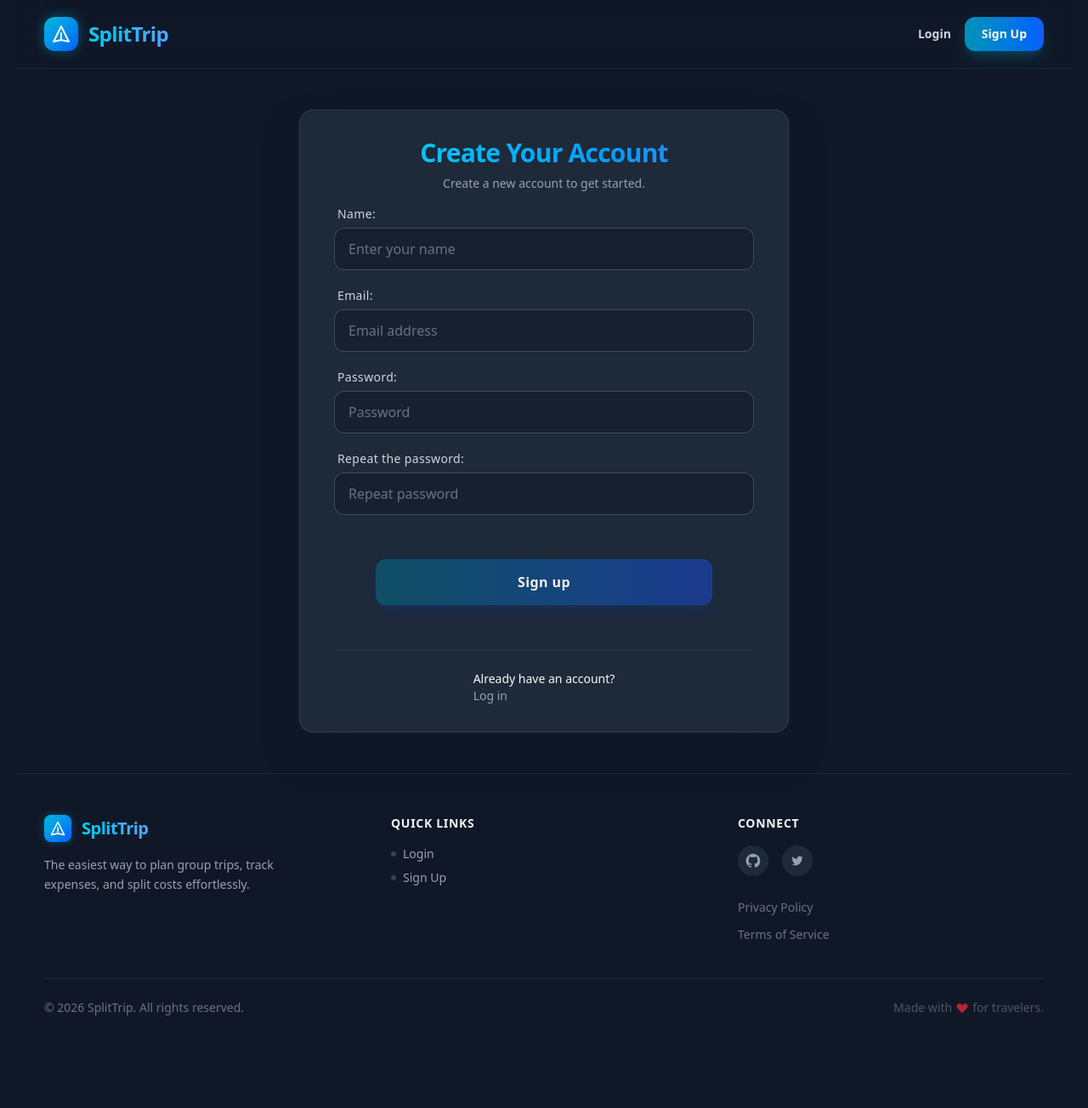
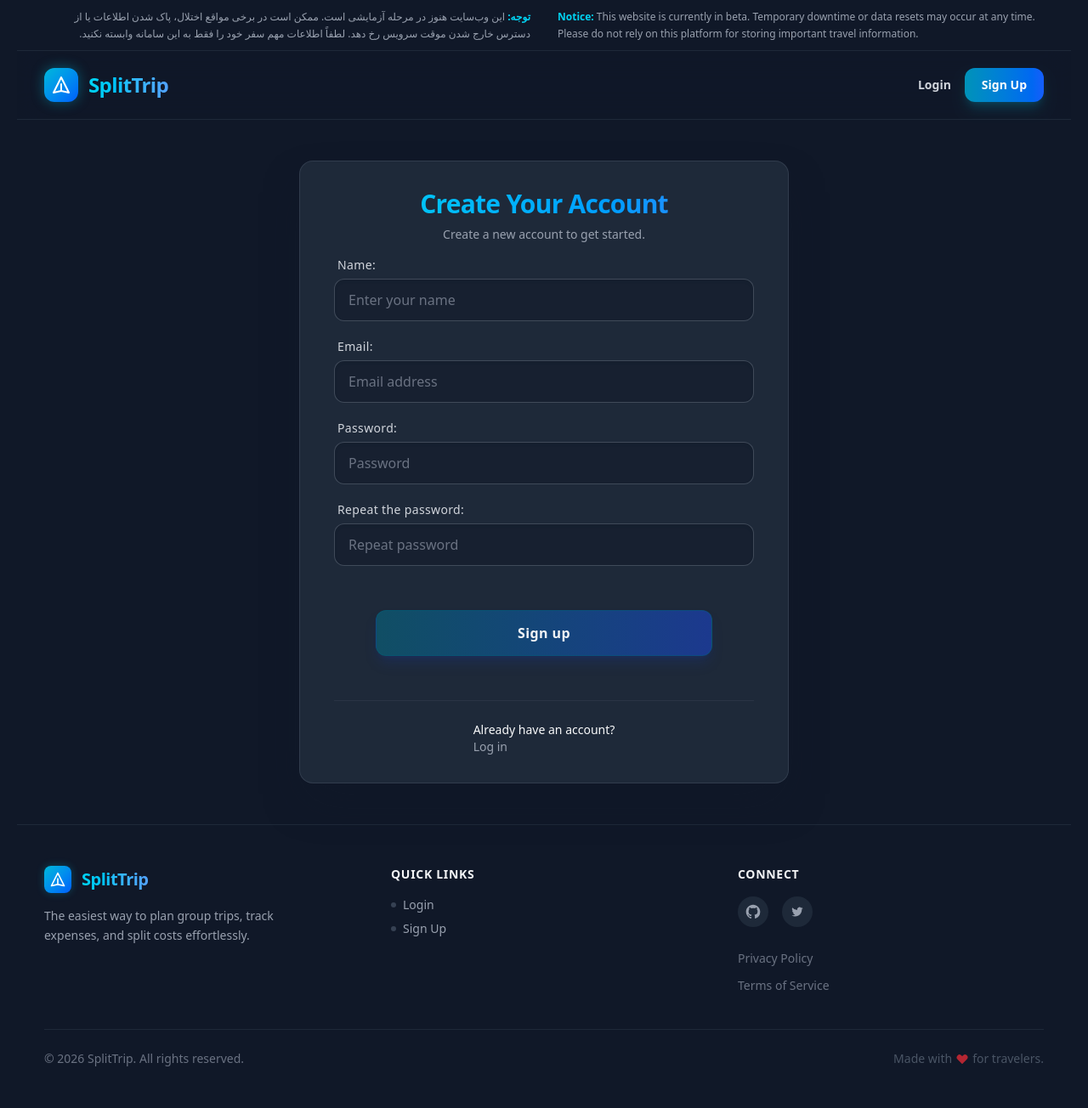
Before and after one commit to hassan-ahmadi-jo/split-trip, a Django app: page /accounts/sign-up/ in a window 1280 px wide. Shown: the whole page at 85% size. Before the commit the page ends 1195 px from the top, so only its background shows below. Run offline with Django 5.2, Linux system fonts and the light colour scheme.

Commit message:
feat(templates): add beta notice banner to base.html

```diff
--- a/static/css/main_style.css
+++ b/static/css/main_style.css
@@ -16,10 +16,15 @@
     --color-orange-300: oklch(83.7% 0.128 66.29);
     --color-orange-400: oklch(75% 0.183 55.934);
     --color-orange-500: oklch(70.5% 0.213 47.604);
+    --color-amber-100: oklch(96.2% 0.059 95.617);
+    --color-amber-200: oklch(92.4% 0.12 95.746);
     --color-amber-400: oklch(82.8% 0.189 84.429);
     --color-amber-500: oklch(76.9% 0.188 70.08);
+    --color-amber-600: oklch(66.6% 0.179 58.318);
     --color-amber-700: oklch(55.5% 0.163 48.998);
+    --color-amber-800: oklch(47.3% 0.137 46.201);
     --color-amber-900: oklch(41.4% 0.112 45.904);
+    --color-amber-950: oklch(27.9% 0.077 45.635);
     --color-green-400: oklch(79.2% 0.209 151.711);
     --color-green-500: oklch(72.3% 0.219 149.579);
     --color-emerald-400: oklch(76.5% 0.177 163.223);
@@ -63,6 +68,7 @@
     --container-xl: 36rem;
     --container-2xl: 42rem;
     --container-6xl: 72rem;
+    --container-7xl: 80rem;
     --text-xs: 0.75rem;
     --text-xs--line-height: calc(1 / 0.75);
     --text-sm: 0.875rem;
@@ -98,8 +104,6 @@
     --radius-xl: 0.75rem;
     --radius-2xl: 1rem;
     --radius-3xl: 1.5rem;
-    --ease-out: cubic-bezier(0, 0, 0.2, 1);
-    --ease-in-out: cubic-bezier(0.4, 0, 0.2, 1);
     --animate-ping: ping 1s cubic-bezier(0, 0, 0.2, 1) infinite;
     --animate-pulse: pulse 2s cubic-bezier(0.4, 0, 0.6, 1) infinite;
     --blur-sm: 8px;
@@ -712,6 +713,9 @@
   }
   .max-w-6xl {
     max-width: var(--container-6xl);
+  }
+  .max-w-7xl {
+    max-width: var(--container-7xl);
   }
   .max-w-\[1680px\] {
     max-width: 1680px;
@@ -1729,6 +1763,9 @@
   .text-\[10px\] {
     font-size: 10px;
   }
+  .text-\[11px\] {
+    font-size: 11px;
+  }
   .leading-none {
     --tw-leading: 1;
     line-height: 1;
@@ -2637,6 +2683,18 @@
       line-height: var(--tw-leading, var(--text-base--line-height));
     }
   }
+  .sm\:text-sm {
+    @media (width >= 40rem) {
+      font-size: var(--text-sm);
+      line-height: var(--tw-leading, var(--text-sm--line-height));
+    }
+  }
+  .sm\:text-xs {
+    @media (width >= 40rem) {
+      font-size: var(--text-xs);
+      line-height: var(--tw-leading, var(--text-xs--line-height));
+    }
+  }
   .md\:col-span-2 {
     @media (width >= 48rem) {
       grid-column: span 2 / span 2;
--- a/templates/base.html
+++ b/templates/base.html
@@ -14,6 +14,28 @@
   </head>
 
   <body class="bg-gray-900 max-w-[1680px] m-auto relative text-gray-50 px-5 min-h-screen flex flex-col">
+    <!-- Beta Notice Banner -->
+    <div class="bg-gray-900 text-gray-400 text-[11px] sm:text-xs border-b border-gray-800 relative z-50">
+      <div class="max-w-7xl mx-auto px-4 sm:px-6 lg:px-8 py-2.5 flex flex-col lg:flex-row justify-between gap-3 lg:gap-8 items-center">
+
+        <p dir="rtl" class="text-right leading-relaxed flex-1 m-0">
+            <span class="font-bold text-cyan-400">توجه:</span>
+            این وب‌سایت هنوز در مرحله آزمایشی است. ممکن است در برخی مواقع اختلال، پاک شدن اطلاعات یا از دسترس خارج شدن موقت سرویس رخ دهد. لطفاً اطلاعات مهم سفر خود را فقط به این سامانه وابسته نکنید.
+        </p>
+
+        <div class="hidden lg:block w-px h-8 bg-gray-800"></div>
+        <hr class="lg:hidden border-gray-800 w-full m-0">
+
+        <p dir="ltr" class="text-left leading-relaxed flex-1 m-0">
+            <span class="font-bold text-cyan-400">Notice:</span>
+            This website is currently in beta. Temporary downtime or data resets may occur at any time. Please do not rely on this platform for storing important travel information.
+        </p>
+
+      </div>
+    </div>
+    <!-- End Beta Notice Banner -->
+
+
     <header class="sticky top-0 z-50 bg-gray-900/80 backdrop-blur-lg border-b border-gray-800 shadow-b-lg">
       <!-- ================= HEADER / NAVBAR ================= -->
       <div class="w-full mx-auto px-4 sm:px-6 lg:px-8">
```
Also changed, not shown: other parts of static/css/main_style.css (+44 -3 lines).
